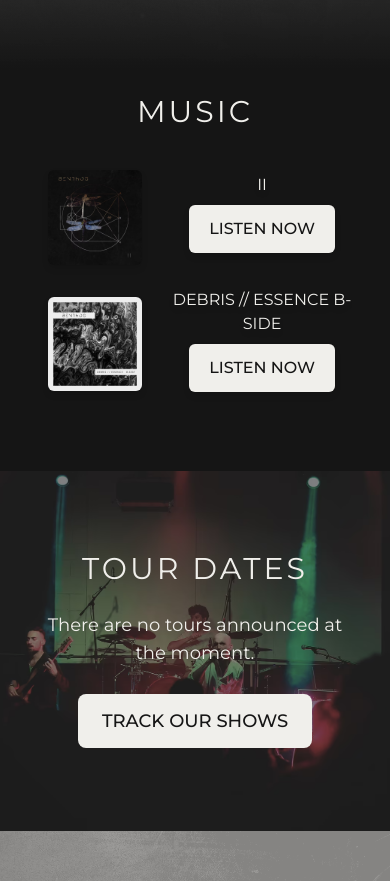
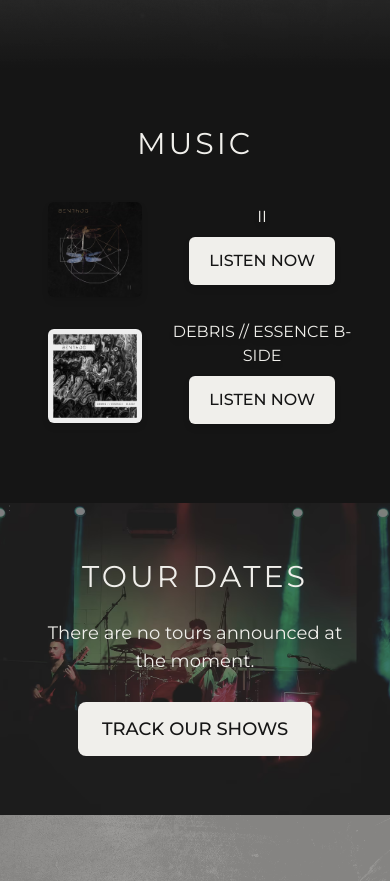
Before and after one commit to taleeus/benthos-v2, a Vue app: page / in a window 390 px wide. Shown: the part 289-1170 px from the top of the page. Built offline with nearby package versions, Linux system fonts and the light colour scheme; what vue-sweetalert2 would draw is missing.

Commit message:
feat: fix section padding for small screens

```diff
--- a/src/components/Section.vue
+++ b/src/components/Section.vue
@@ -5,7 +5,7 @@ defineProps<{
 </script>
 
 <template>
-  <div class="w-full p-8 pt-0 text-center text-lg lg:py-24 lg:px-20">
+  <div class="w-full p-8 text-center text-lg lg:py-24 lg:px-20">
     <h1
       v-show="title"
       class="p-6 text-3xl uppercase tracking-widest lg:p-10 lg:text-4xl"
--- a/src/views/Home.vue
+++ b/src/views/Home.vue
@@ -27,13 +27,14 @@ const videoIds = ["hzknSmWxw2I", "TQuuQxOuI_k", "iXOm0oeMGZc", "1tVxbYR59Gc"];
     </Section>
     <Section
       title="Tour Dates"
-      class="flex-col bg-black bg-tour bg-cover bg-center pb-14 pt-14 text-white lg:bg-center"
+      class="flex-col bg-black bg-tour bg-cover bg-center text-white lg:bg-center"
     >
       There are no tours announced at the moment.
       <div class="my-10">
         <a
           href="https://www.songkick.com/artists/5048318-benthos"
           target="_blank"
+          rel="noopener noreferrer"
           class="rounded-lg bg-white py-4 px-6 font-medium uppercase text-black hover:bg-lightGrey"
           >Track our shows</a
         >
```
